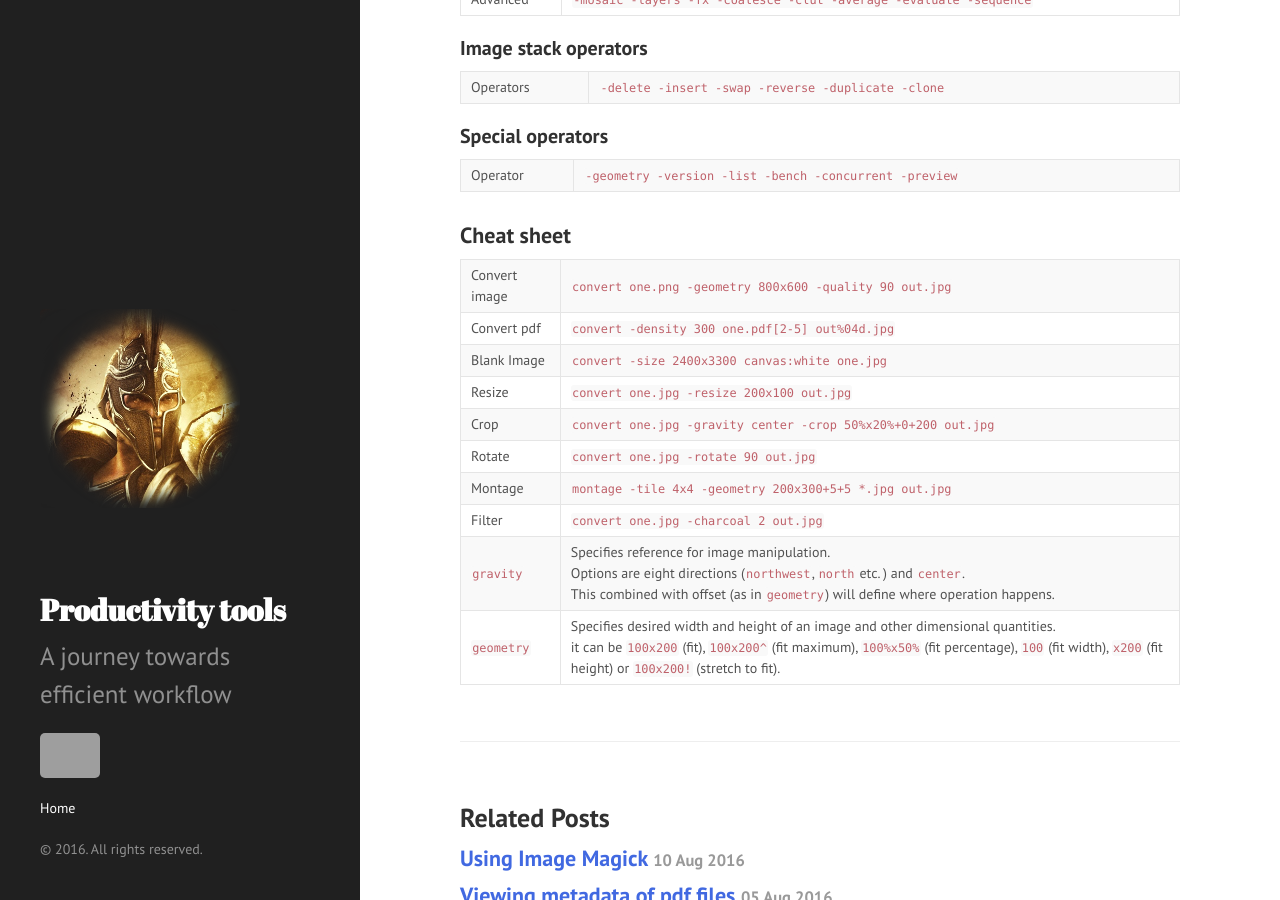
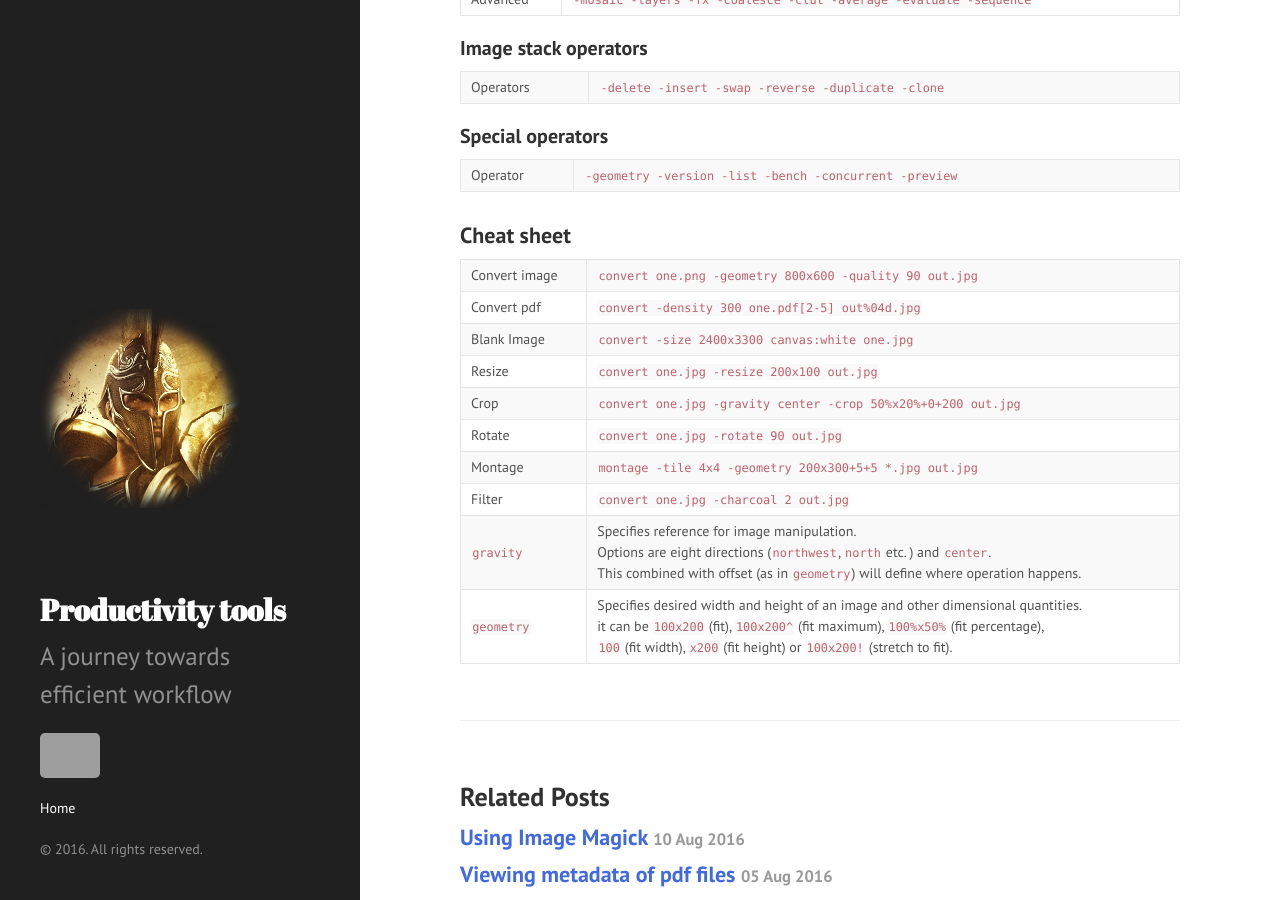
Before and after one commit to MaheshTK/MaheshTK.github.io, a Jekyll site: the page built from _posts/2016-08-12-introduction-to-image-magick.markdown, in a window 1280 px wide and 900 px high, scrolled down 1259 px. Built offline with Jekyll 4.4.1, drawn with Linux system fonts in a browser that asks for light colours; grey boxes are pictures that could not be loaded.

Commit message:
Post update: Introduction to Image Magick

```diff
--- a/_posts/2016-08-12-introduction-to-image-magick.markdown
+++ b/_posts/2016-08-12-introduction-to-image-magick.markdown
@@ -61,4 +61,4 @@ These operations are carried out on input images.
 | Montage | `montage -tile 4x4 -geometry 200x300+5+5 *.jpg out.jpg` |
 | Filter | `convert one.jpg -charcoal 2 out.jpg` |
 | `gravity` | Specifies reference for image manipulation. <br /> Options are eight directions (`northwest`, `north` etc. ) and `center`. <br /> This combined with offset (as in `geometry`) will define where operation happens. |
-| `geometry` | Specifies desired width and height of an image and other dimensional quantities. <br /> it can be `100x200` (fit), `100x200^` (fit maximum), `100%x50%` (fit percentage), `100` (fit width), `x200` (fit height) or `100x200!` (stretch to fit). |
+| `geometry` | Specifies desired width and height of an image and other dimensional quantities. <br /> it can be `100x200` (fit), `100x200^` (fit maximum), `100%x50%` (fit percentage), <br /> `100` (fit width), `x200` (fit height) or `100x200!` (stretch to fit). |
```
